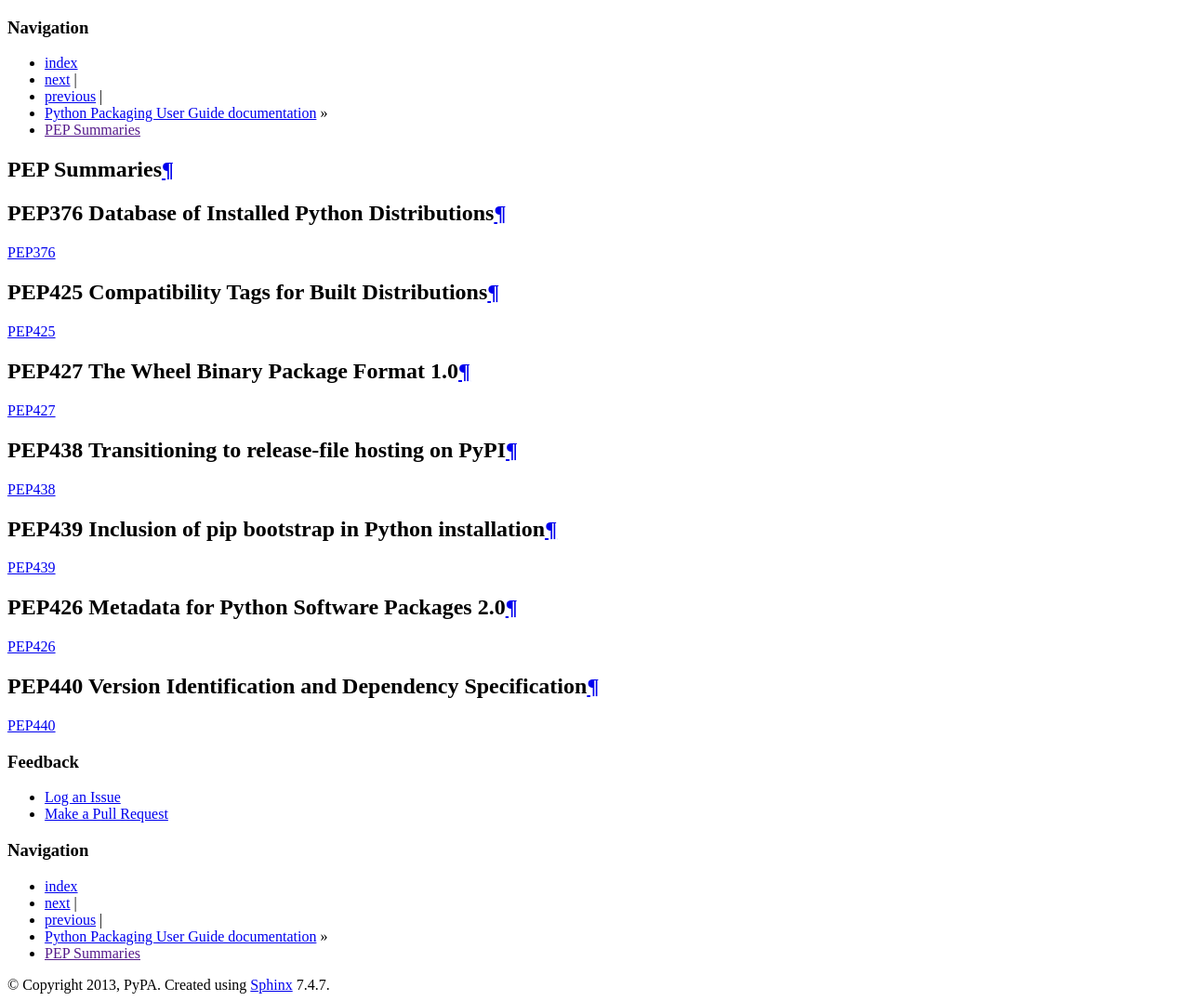
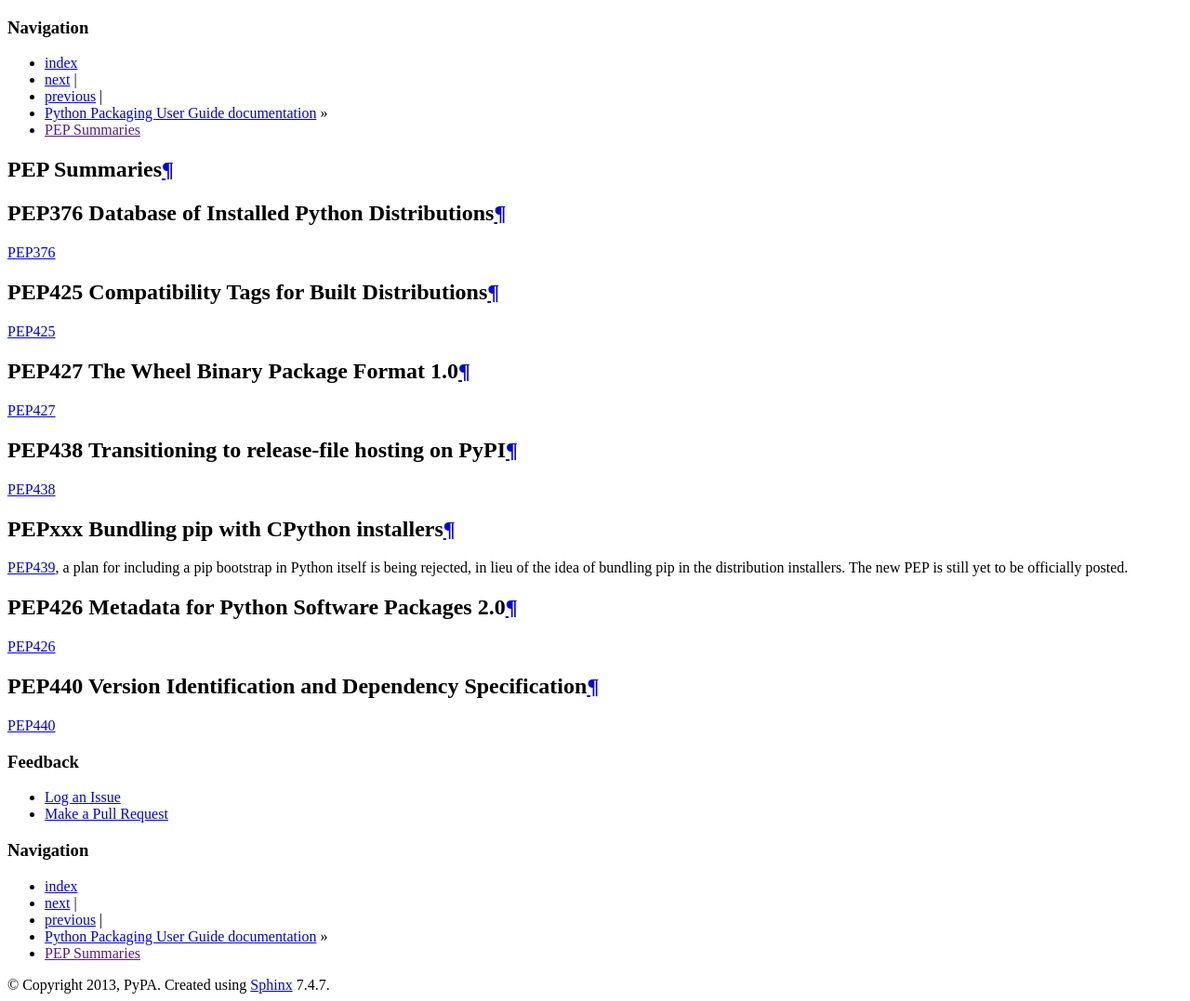
Before and after one commit to pypa/packaging.python.org, a Sphinx documentation site: the page built from source/peps.txt, in a window 1280 px wide. Shown: the whole page at 93% size. Built offline with Sphinx 7.4.7, drawn with Linux system fonts in a browser that asks for light colours.

Commit message:
note that pep439 is being rejected.

```diff
--- a/source/peps.txt
+++ b/source/peps.txt
@@ -25,10 +25,12 @@ PEP438 Transitioning to release-file hosting on PyPI
 
 `PEP438`_
 
-PEP439 Inclusion of pip bootstrap in Python installation
-********************************************************
+PEPxxx Bundling pip with CPython installers
+*******************************************
 
-`PEP439`_
+`PEP439`_, a plan for including a pip bootstrap in Python itself is being
+rejected, in lieu of the idea of bundling pip in the distribution
+installers. The new PEP is still yet to be officially posted.
 
 PEP426 Metadata for Python Software Packages 2.0
 ************************************************
```
